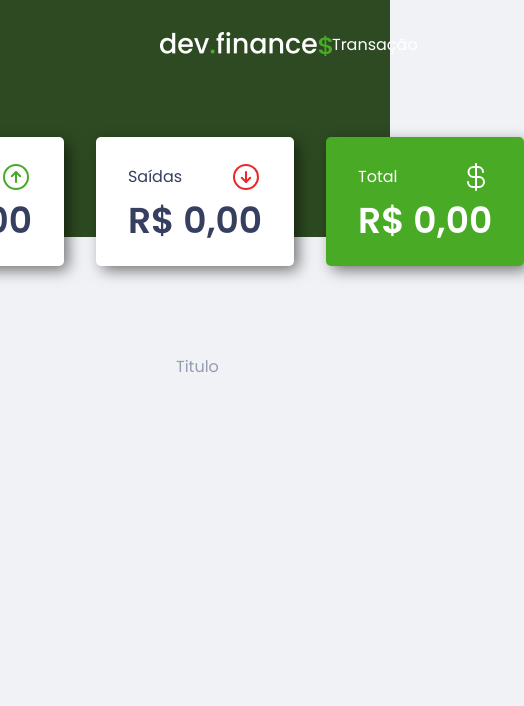
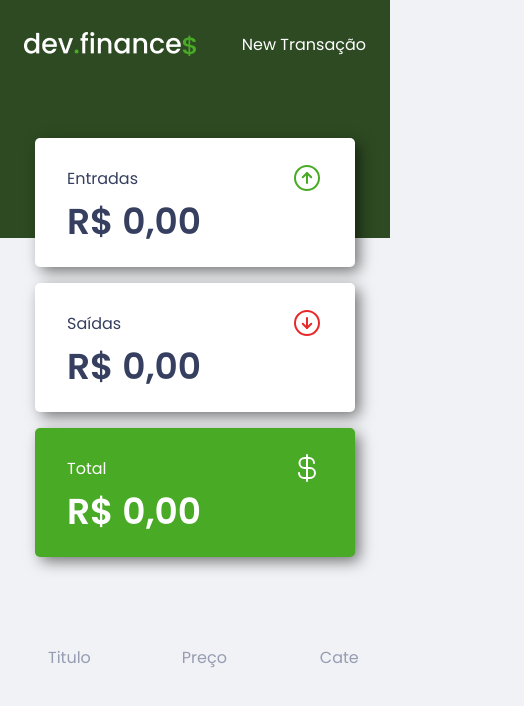
Before and after one commit to GustavoSilv4/Dev-Finances, a React (Vite) app: page / in a window 390 px wide. Shown: the top 706 px of the page, 524 px wide, since content can reach past the window. Built offline with nearby package versions, Linux system fonts and the light colour scheme.

Commit message:
style: improve responsiveness

```diff
--- a/src/components/Card/styles.ts
+++ b/src/components/Card/styles.ts
@@ -5,7 +5,8 @@ interface TypeProps {
 }
 
 export const Container = styled.a<TypeProps>`
-  width: 22rem;
+  width: 20rem;
+  max-width: 22rem;
   max-height: 8.5rem;
   padding: 1.5rem 2rem 1.125rem;
 
@@ -13,10 +14,12 @@ export const Container = styled.a<TypeProps>`
   border-radius: 5px;
   box-shadow: 5px 5px 15px -1px rgba(0, 0, 0, 0.55);
 
-  background-color: ${(props) => (props.typeCard === 'total' ? props.theme.green : '#FFFFFF')};
+  background-color: ${(props) =>
+    props.typeCard === 'total' ? props.theme.green : '#FFFFFF'};
 
   span {
-    color: ${(props) => (props.typeCard === 'total' ? '#FFFFFF' : props.theme.title)};
+    color: ${(props) =>
+      props.typeCard === 'total' ? '#FFFFFF' : props.theme.title};
     font-size: 2.25rem;
     font-weight: 600;
   }
@@ -34,7 +37,8 @@ export const Container = styled.a<TypeProps>`
     > svg {
       ${(props) => props.typeCard === 'total' && 'color: #FFFFFF'}
       ${(props) => props.typeCard === 'saida' && `color: ${props.theme.red}`}
-      ${(props) => props.typeCard === 'entrada' && `color: ${props.theme.green}`}
+      ${(props) =>
+        props.typeCard === 'entrada' && `color: ${props.theme.green}`}
     }
   }
 `
--- a/src/pages/Home/components/Table/styles.ts
+++ b/src/pages/Home/components/Table/styles.ts
@@ -8,6 +8,14 @@ export const Container = styled.section`
   margin: 0 10rem 10rem;
   max-height: 30rem;
   overflow: auto;
+
+  @media (max-width: 864px) {
+    margin: 0 5rem 10rem;
+  }
+
+  @media (max-width: 500px) {
+    margin: 0 2rem 10rem;
+  }
 
   table {
     width: 100%;
--- a/src/pages/Home/index.tsx
+++ b/src/pages/Home/index.tsx
@@ -5,7 +5,7 @@ import { Table } from './components/Table'
 import { ModalTransaction } from './components/ModalTransaction'
 
 import logo from '../../assets/finance-image.png'
-import { CardSection, Container, Header } from './styles'
+import { CardSection, Container, HeaderBackground, HeaderContent } from './styles'
 
 export interface TransactionListData {
   id: number
@@ -52,12 +52,14 @@ export function Home() {
 
   return (
     <Container>
-      <Header>
-        <img src={logo} alt="" />
-        <nav>
-          <button onClick={handleShowModalTransaction}>Transação</button>
-        </nav>
-      </Header>
+      <HeaderBackground>
+        <HeaderContent>
+          <img src={logo} alt="" />
+          <nav>
+            <button onClick={handleShowModalTransaction}>New Transação</button>
+          </nav>
+        </HeaderContent>
+      </HeaderBackground>
       <main>
         <CardSection>
           <Card type="entrada" transactionList={transactionList} />
--- a/src/pages/Home/styles.ts
+++ b/src/pages/Home/styles.ts
@@ -2,15 +2,21 @@ import styled from 'styled-components'
 
 export const Container = styled.div``
 
-export const Header = styled.header`
+export const HeaderBackground = styled.div`
+  width: 100vw;
+  height: 238px;
+
+  background-color: ${(props) => props.theme['green-light']};
+`
+
+export const HeaderContent = styled.header`
   width: 100%;
-  height: 14.8rem;
+  max-width: 1120px;
+  margin: 0 auto;
+  padding: 2rem 1.5rem;
+
   display: flex;
   justify-content: space-between;
-  align-items: flex-start;
-  padding: 2rem 10rem 0;
-
-  background-color: ${(props) => props.theme['green-light']};
 
   img {
     width: auto;
@@ -53,9 +59,27 @@ export const Header = styled.header`
 `
 
 export const CardSection = styled.section`
+  width: 100%;
+  max-width: 1120px;
+  margin: 0 auto;
+  padding: 0 1.5rem;
+
   display: flex;
-  justify-content: center;
-  gap: 2rem;
+  justify-content: space-around;
+  gap: 1rem;
 
-  margin: -6.25rem 10rem 4rem;
+  margin-top: -6.25rem;
+  margin-bottom: 4rem;
+
+  @media (max-width: 1280px) {
+    width: 100vw;
+    align-items: center;
+    margin: -6.25rem 0rem 4rem;
+  }
+
+  @media (max-width: 1028px) {
+    width: 100vw;
+    align-items: center;
+    flex-wrap: wrap;
+  }
 `
```
Also changed, not shown: src/pages/Home/components/ModalTransaction/styles.ts (+12 -4 lines).
